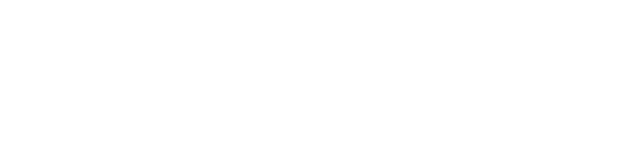
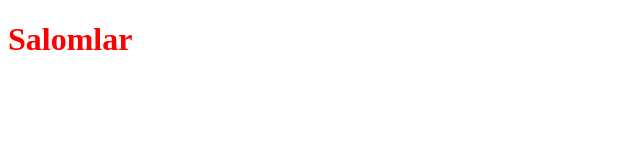
Before and after one commit to demo-n13/online-shop, a website: page frontend/index.html in a window 1280 px wide. Shown: the whole page, without its empty margins (0-640 px from the left). Drawn offline with Linux system fonts and the light colour scheme.

Commit message:
issue resolved

```diff
--- a/frontend/index.html
+++ b/frontend/index.html
@@ -8,6 +8,7 @@
 </head>
 
 <body>
+    <h1 style="color: red;">Salomlar</h1>
 </body>
 
 </html>
```
